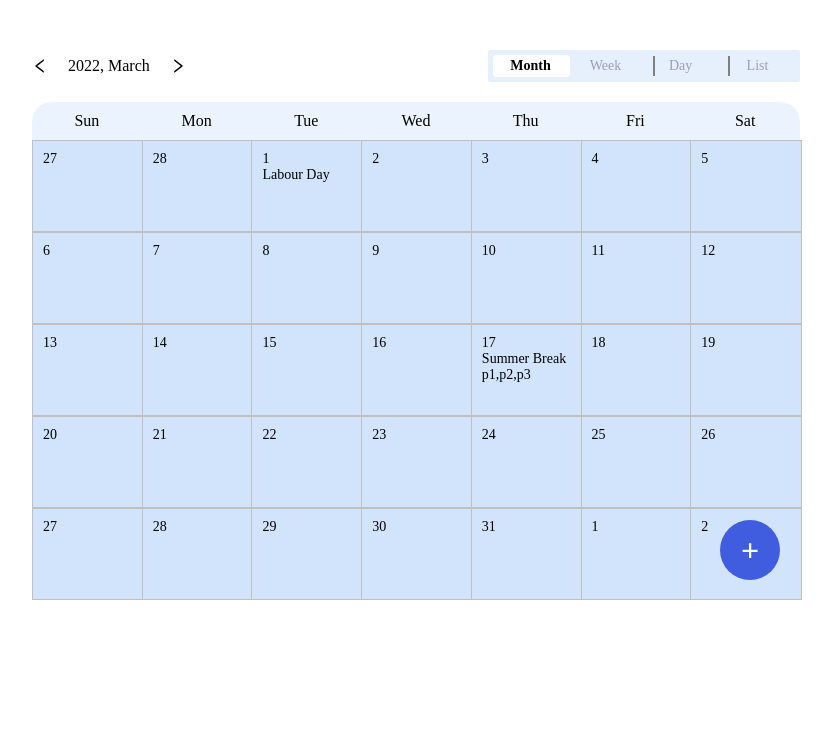
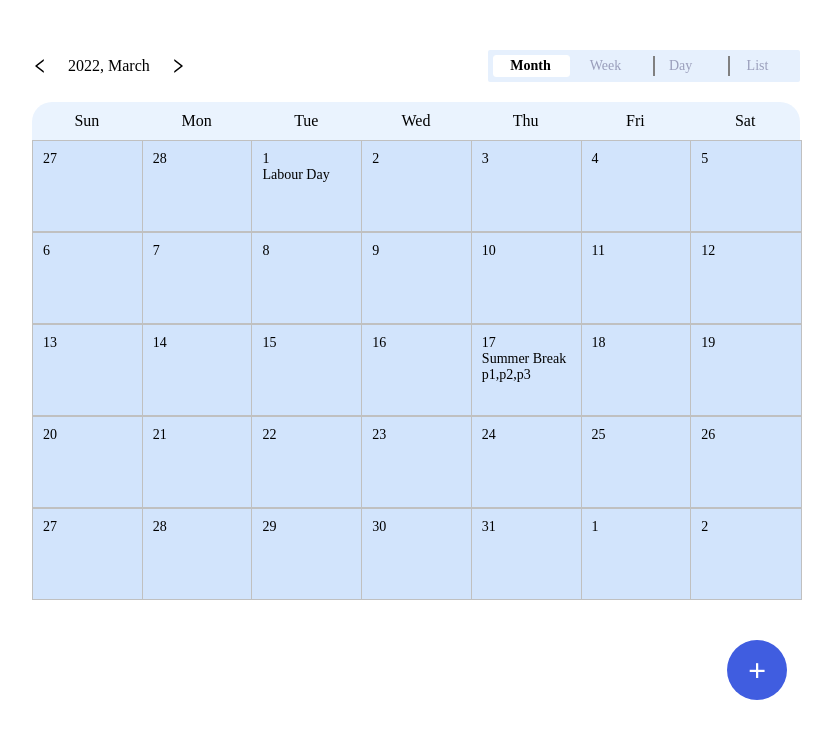
Before and after one commit to arkarhtethan/calendar-task, a React (Create React App) app: page / in a window 1280 px wide. Shown: the top 738 px of the page, without its empty margins (224-1057 px from the left). Built offline with nearby package versions, Linux system fonts and the light colour scheme.

Commit message:
fab btn design adjusted

```diff
--- a/src/components/DayGrid.jsx
+++ b/src/components/DayGrid.jsx
@@ -63,6 +63,7 @@ const DaysGridItem = ({ children, hour }) => {
 const DayGrid = () => {
   const { value } = useContext(CalendarContext);
   return (
+    <>
       <DaysGridContainer>
         <DaysGridHeader>
           <p>{value?.format("dddd DD, MMMM YYYY")}</p>
@@ -75,9 +76,10 @@ const DayGrid = () => {
                 {}
               </DaysGridItem>
             ))}
-        <FAB />
         </DaysGridBody>
       </DaysGridContainer>
+      <FAB />
+    </>
   );
 };
 
--- a/src/components/ListGrid.jsx
+++ b/src/components/ListGrid.jsx
@@ -53,6 +53,7 @@ const ListGrid = () => {
     },
   ];
   return (
+    <>
       <div className="list">
         <ListGridHeader value={value} />
         <div className="list__items--container ">
@@ -60,10 +61,11 @@ const ListGrid = () => {
             {mockedData.map((data) => (
               <ListGridItem item={data} />
             ))}
-          <FAB />
           </div>
         </div>
       </div>
+      <FAB />
+    </>
   );
 };
 
--- a/src/components/MonthDaysGrid.jsx
+++ b/src/components/MonthDaysGrid.jsx
@@ -19,8 +19,8 @@ const MonthDaysGrid = () => {
             <CalendarCell key={day.format("DD/MMMM/YYYY")} day={day} />
           ))
         )}
-        <FAB />
       </DaysGridContainer>
+      <FAB />
     </>
   );
 };
--- a/src/components/WeekDaysGrid.jsx
+++ b/src/components/WeekDaysGrid.jsx
@@ -68,6 +68,7 @@ const WeekDaysGrid = () => {
   }, [value]);
 
   return (
+    <>
       <div className="week">
         <CalendarHeaderRow />
         <WeeksGridContainer>
@@ -99,10 +100,11 @@ const WeekDaysGrid = () => {
                   </WeeksGridItem>
                 </>
               ))}
-          <FAB />
           </WeeksGridBody>
         </WeeksGridContainer>
       </div>
+      <FAB />
+    </>
   );
 };
 
--- a/src/styles/_list-grid.scss
+++ b/src/styles/_list-grid.scss
@@ -48,7 +48,7 @@
     }
   }
   &__items {
-    margin: 20px 40px;
+    margin: 20px 0;
     border-right: 1px solid rgb(185, 185, 185);
     position: relative;
     height: 75vh;
--- a/src/styles/_utils.scss
+++ b/src/styles/_utils.scss
@@ -7,8 +7,8 @@
 
 .add_button {
   position: absolute;
-  bottom: 20px;
-  right: 20px;
+  bottom: 100px;
+  right: 21vw;
 
   width: 60px;
   height: 60px;
```
Lines whose indentation alone changed are shown as unchanged.
